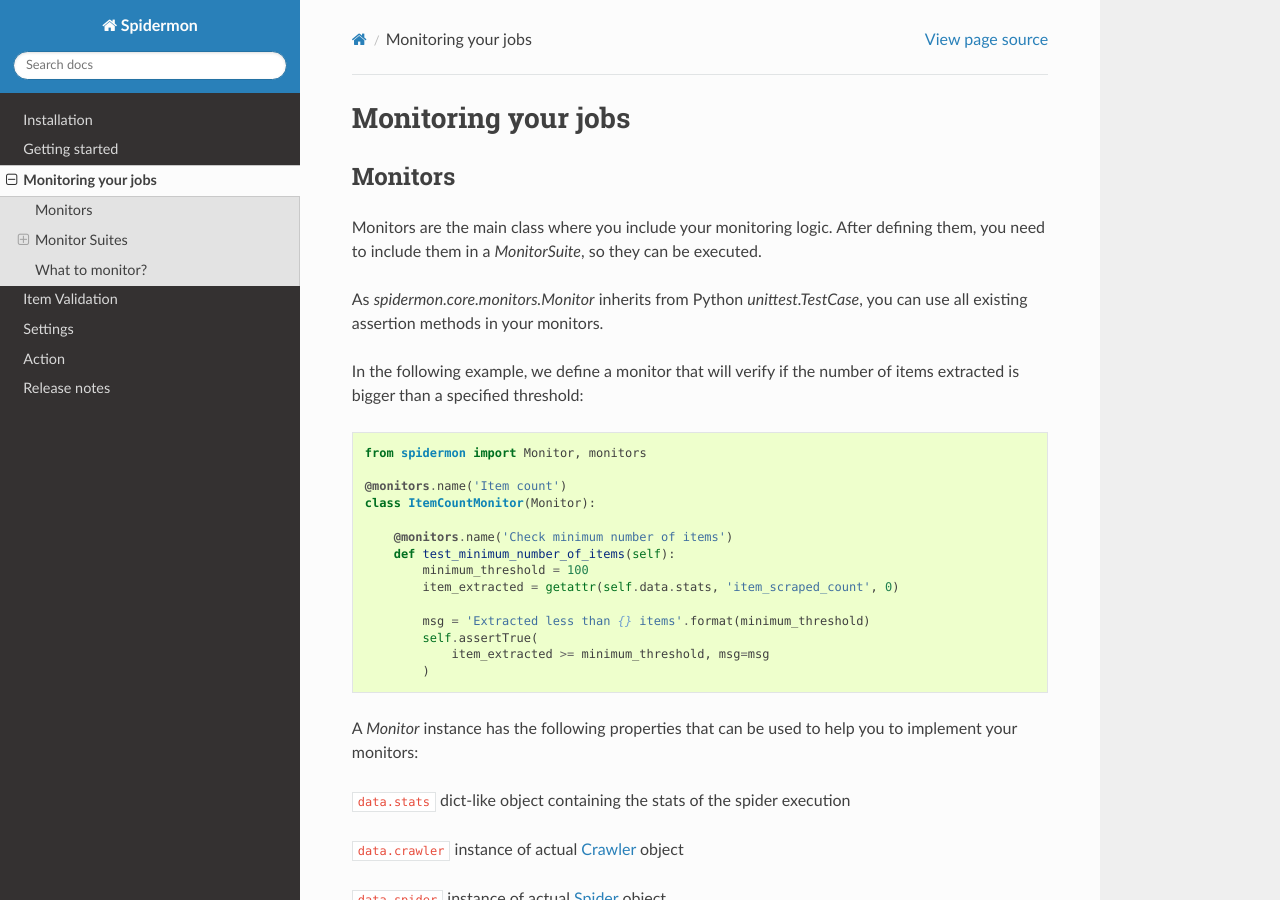
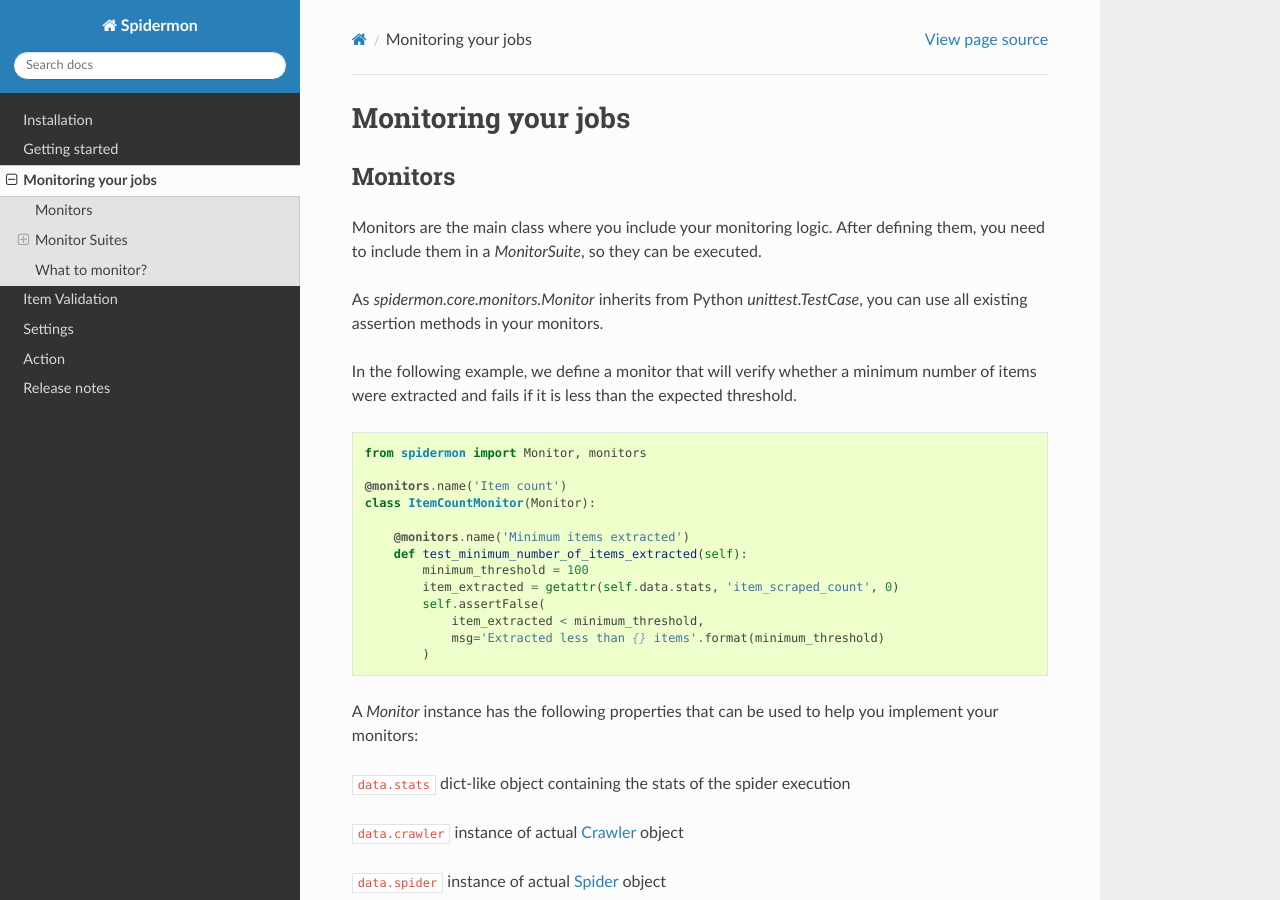
Before and after one commit to scrapinghub/spidermon, a Sphinx documentation site: the page built from docs/source/monitors.rst, in a window 1280 px wide and 900 px high. Built offline with Sphinx 7.4.7 and the Read the Docs theme 2.0.0, drawn with Linux system fonts in a browser that asks for light colours.

Commit message:
Improved monitor docs

```diff
--- a/docs/source/monitors.rst
+++ b/docs/source/monitors.rst
@@ -13,8 +13,8 @@
 As `spidermon.core.monitors.Monitor` inherits from Python `unittest.TestCase`, you
 can use all existing assertion methods in your monitors.
 
-In the following example, we define a monitor that will verify if the number of items
-extracted is bigger than a specified threshold:
+In the following example, we define a monitor that will verify whether a minimum
+number of items were extracted and fails if it is less than the expected threshold.
 
 .. code-block:: python
 
@@ -23,17 +23,16 @@
     @monitors.name('Item count')
     class ItemCountMonitor(Monitor):
 
-        @monitors.name('Check minimum number of items')
-        def test_minimum_number_of_items(self):
+        @monitors.name('Minimum items extracted')
+        def test_minimum_number_of_items_extracted(self):
             minimum_threshold = 100
             item_extracted = getattr(self.data.stats, 'item_scraped_count', 0)
-
-            msg = 'Extracted less than {} items'.format(minimum_threshold)
-            self.assertTrue(
-                item_extracted >= minimum_threshold, msg=msg
+            self.assertFalse(
+                item_extracted < minimum_threshold,
+                msg='Extracted less than {} items'.format(minimum_threshold)
             )
 
-A `Monitor` instance has the following properties that can be used to help you to
+A `Monitor` instance has the following properties that can be used to help you
 implement your monitors:
 
 ``data.stats`` dict-like object containing the stats of the spider execution
```
Also changed, not shown: 1 other file.
